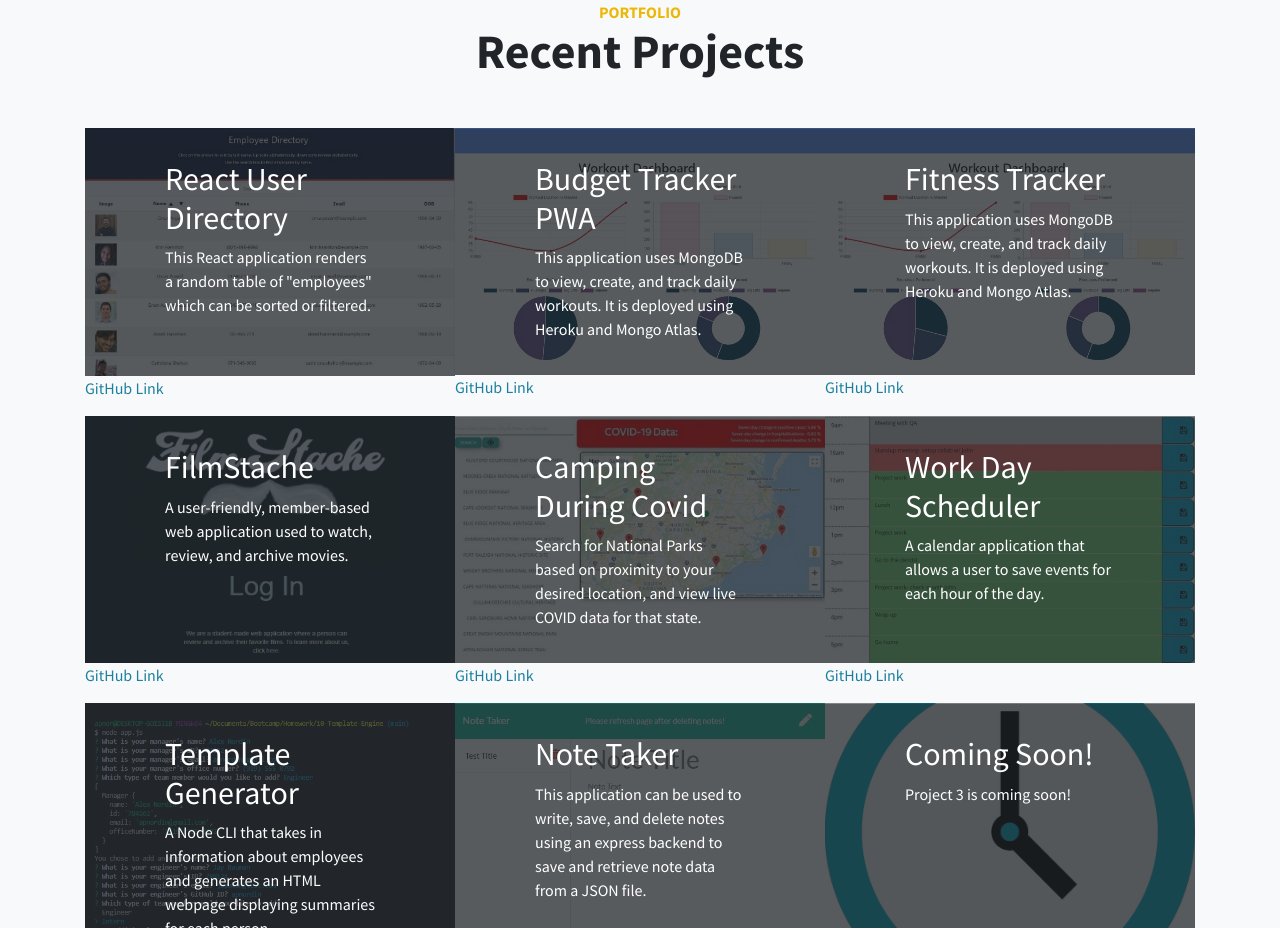
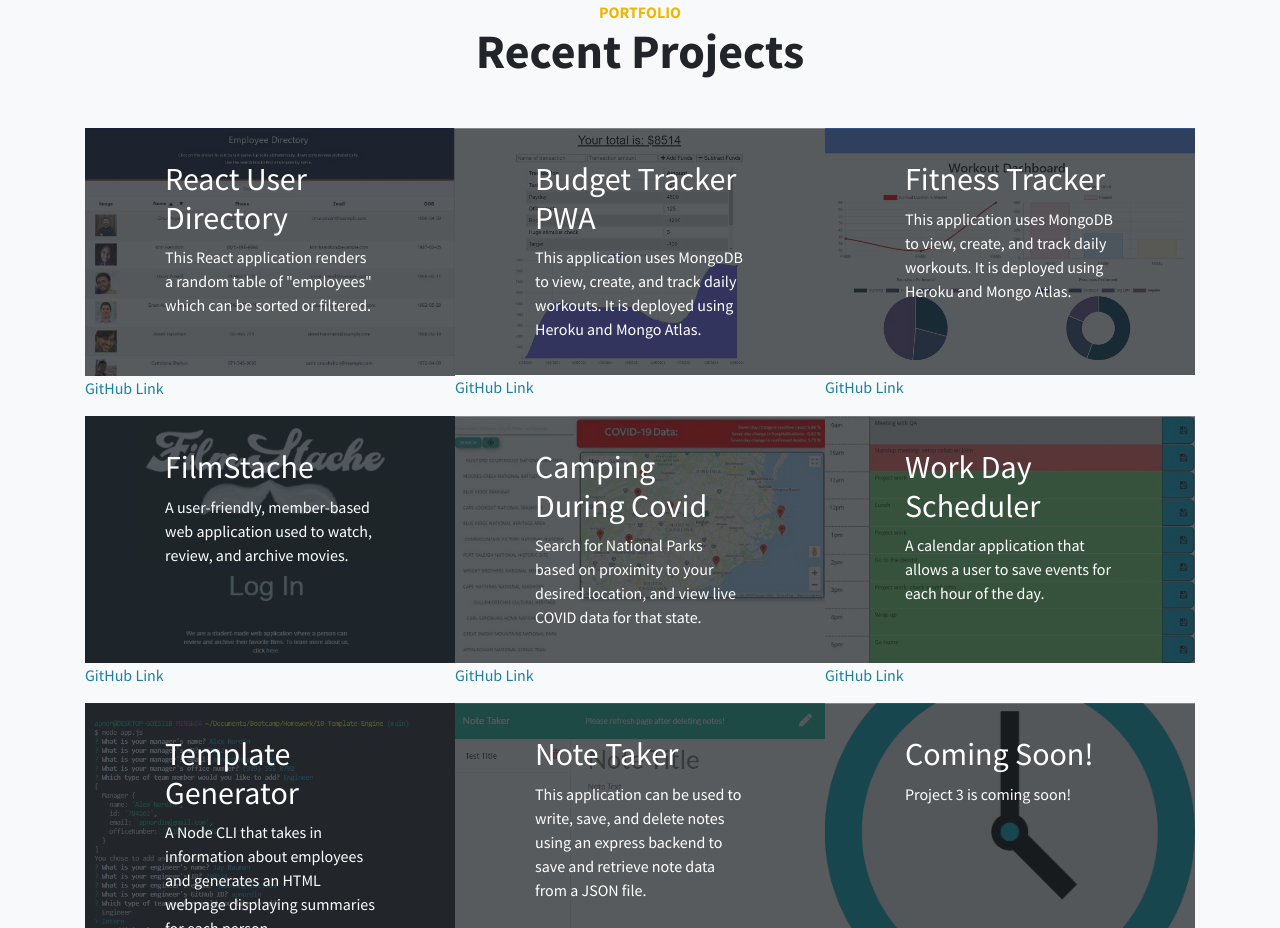
Before and after one commit to apnordin/apnordin.github.io, a plain HTML site: page index.html in a window 1280 px wide. Shown: the part 1673-2601 px from the top of the page. Drawn offline with Linux system fonts and the light colour scheme.

Commit message:
Budget tracker fix

```diff
--- a/index.html
+++ b/index.html
@@ -132,7 +132,7 @@
                 <p class="mb-0 portfolio-small">This application uses MongoDB to view, create, and track daily workouts. It is deployed using Heroku and Mongo Atlas.</p>
               </div>
             </div>
-            <img class="img-fluid" src="img/Fitness-Tracker.jpg" alt="Fitness-Tracker">
+            <img class="img-fluid" src="img/Budget-Tracker.jpg" alt="Budget-Tracker">
           </a>
           <a href="https://github.com/apnordin/18-Offline-Budget-Tracker-PWA" target="_blank">GitHub Link</p>
         </div>
```
